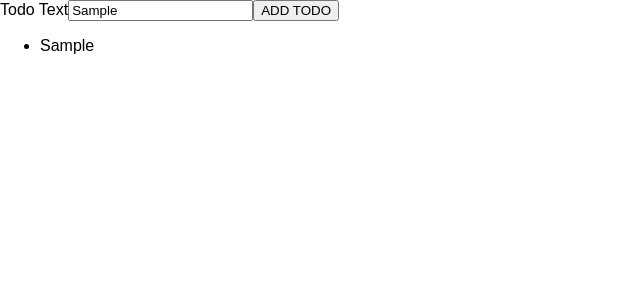
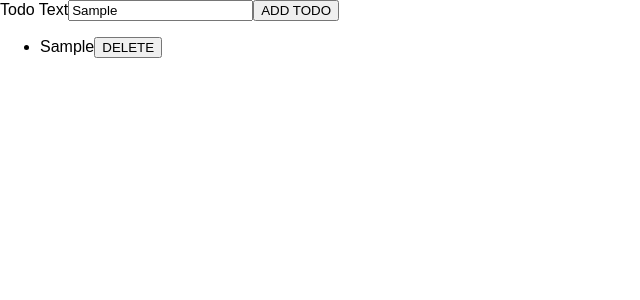
Before and after one commit to Mounib-dev/react-ts, a React (Vite) app: page / in a window 1280 px wide. Both pictures are taken after typing "Sample" into the empty fields and a click on the button "ADD TODO". Shown: the top 300 px of the page, without its empty margins (0-640 px from the left). Built offline with nearby package versions, Linux system fonts and the light colour scheme.

Commit message:
Handling delete of todo

```diff
--- a/src/App.tsx
+++ b/src/App.tsx
@@ -16,11 +16,17 @@
     ]);
   };
 
+  const todoDeleteHandler = (todoId: string) => {
+    setTodos((prevTodos) => {
+      return prevTodos.filter((todo) => todo.id !== todoId);
+    });
+  };
+
   return (
     <>
       <div className="App">
         <NewTodo onAddTodo={todoAddHandler} />
-        <TodoList items={todos} />
+        <TodoList items={todos} onDeleteTodo={todoDeleteHandler} />
       </div>
     </>
   );
--- a/src/components/TodoList.tsx
+++ b/src/components/TodoList.tsx
@@ -2,6 +2,7 @@
 
 interface TodoListProps {
   items: { id: string; text: string }[];
+  onDeleteTodo: (id: string) => void;
 }
 
 // FC is a Generic Type so we can create an Interface or a Type and "feed" it to the FC Gen. Type
@@ -10,7 +11,12 @@
     <>
       <ul>
         {props.items.map((todo) => (
-          <li key={todo.id}>{todo.text}</li>
+          <li key={todo.id}>
+            <span>{todo.text}</span>
+            <button onClick={props.onDeleteTodo.bind(null, todo.id)}>
+              DELETE
+            </button>
+          </li>
         ))}
       </ul>
     </>
```
